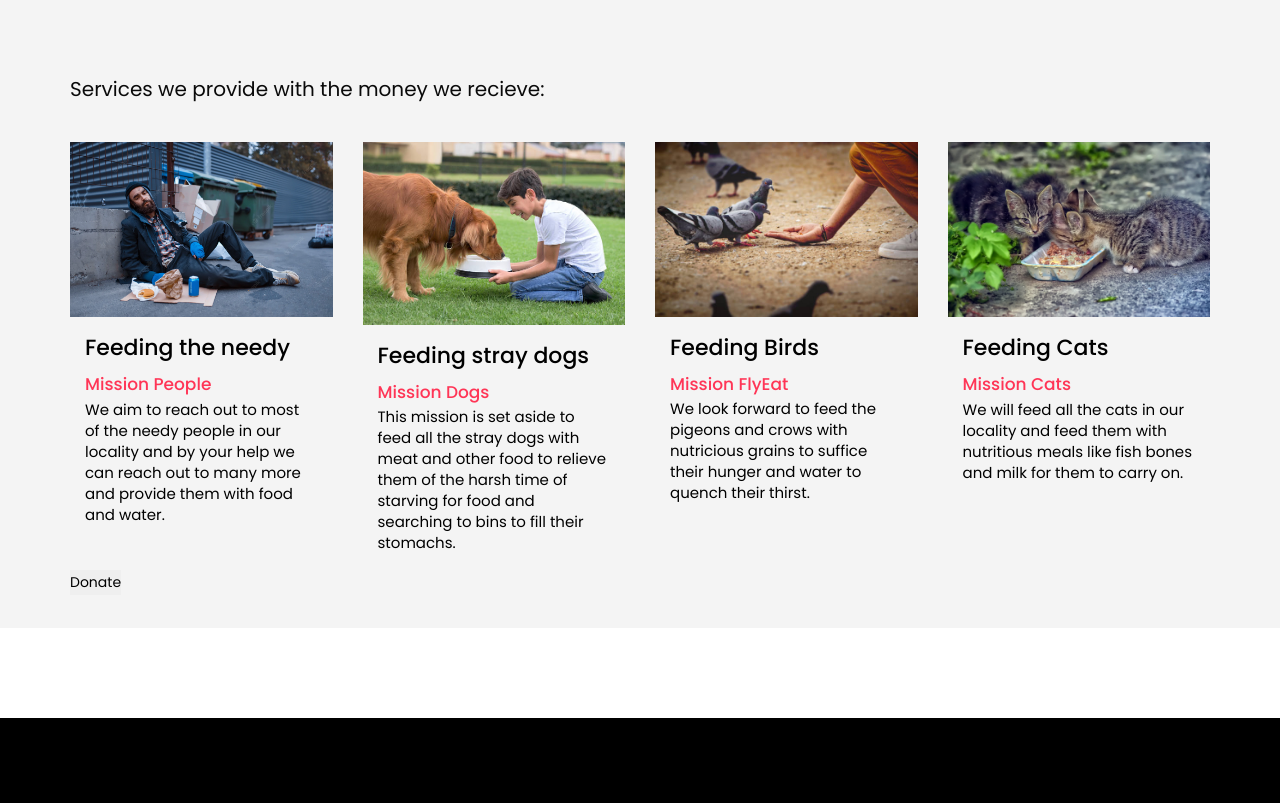
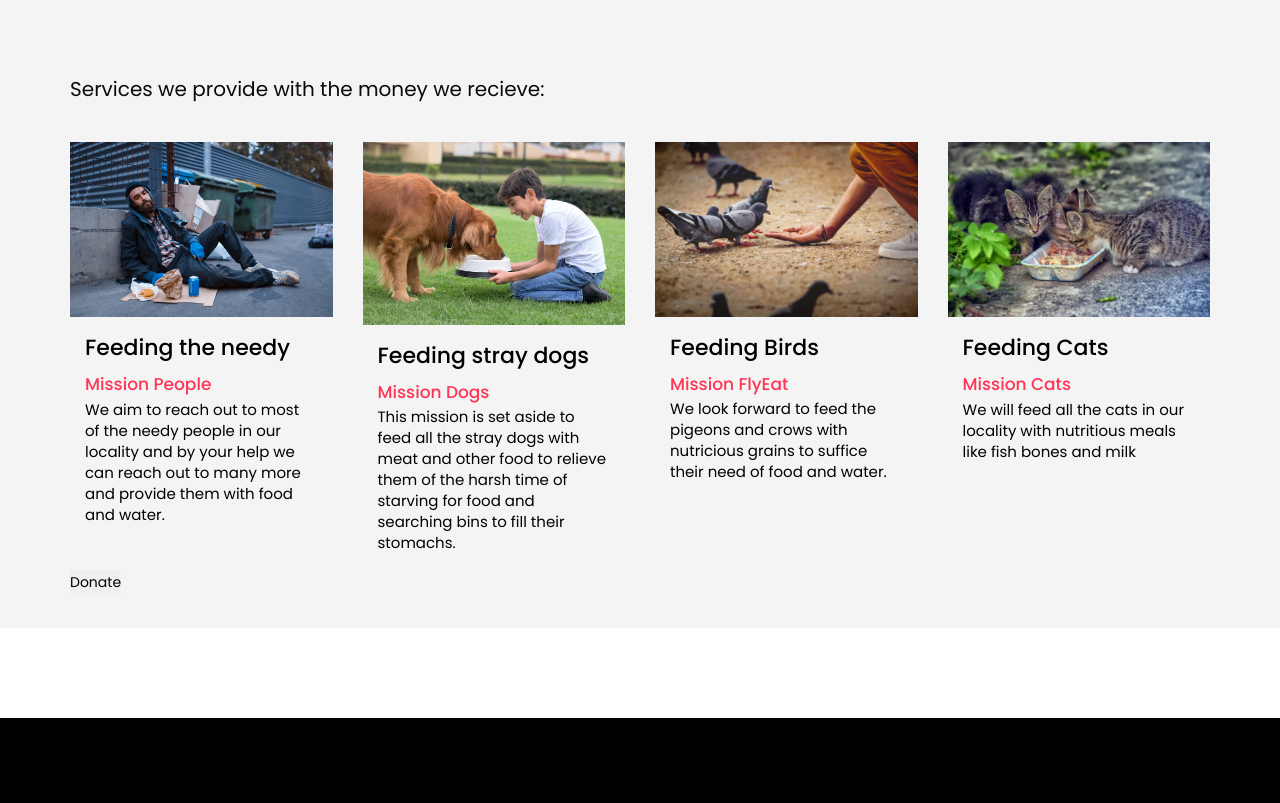
Before and after one commit to AlstonQ/Carebear, a plain HTML site: page product.html in a window 1280 px wide. Shown: the part 262-1065 px from the top of the page. Drawn offline with nearby package versions, Linux system fonts and the light colour scheme; a web font is replaced by a local one.

Commit message:
Update product.html

```diff
--- a/product.html
+++ b/product.html
@@ -128,7 +128,7 @@
                      </div>
                      <h3>Feeding stray dogs</h3>
                      <span>Mission Dogs</span>
-                     <p>This mission is set aside to feed all the stray dogs with meat and other food to relieve them of the harsh time of starving for food and searching to bins to fill their stomachs. </p>
+                     <p>This mission is set aside to feed all the stray dogs with meat and other food to relieve them of the harsh time of starving for food and searching bins to fill their stomachs. </p>
 
                   </div>
                </div>
@@ -139,7 +139,7 @@
                      </div>
                      <h3>Feeding Birds</h3>
                      <span>Mission FlyEat</span>
-                     <p>We look forward to feed the pigeons and crows with nutricious grains to suffice their hunger and water to quench their thirst. </p>
+                     <p>We look forward to feed the pigeons and crows with nutricious grains to suffice their need of food and water. </p>
                   </div>
                </div>
                <div class="col-lg-3 col-md-6 col-sm-6">
@@ -149,7 +149,7 @@
                      </div>
                      <h3>Feeding Cats</h3>
                      <span>Mission Cats</span>
-                     <p>We will feed all the cats in our locality and feed them with nutritious meals like fish bones and milk for them to carry on. </p>
+                     <p>We will feed all the cats in our locality with nutritious meals like fish bones and milk </p>
                   </div>
                </div>
             </div>
```
